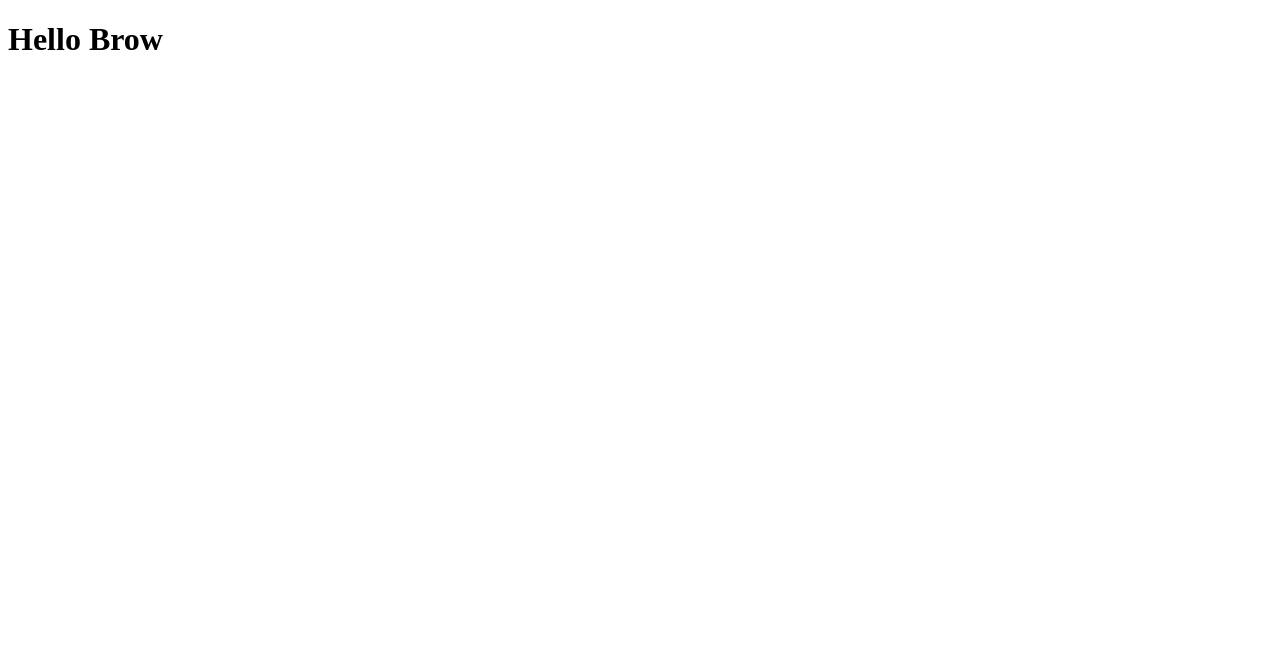
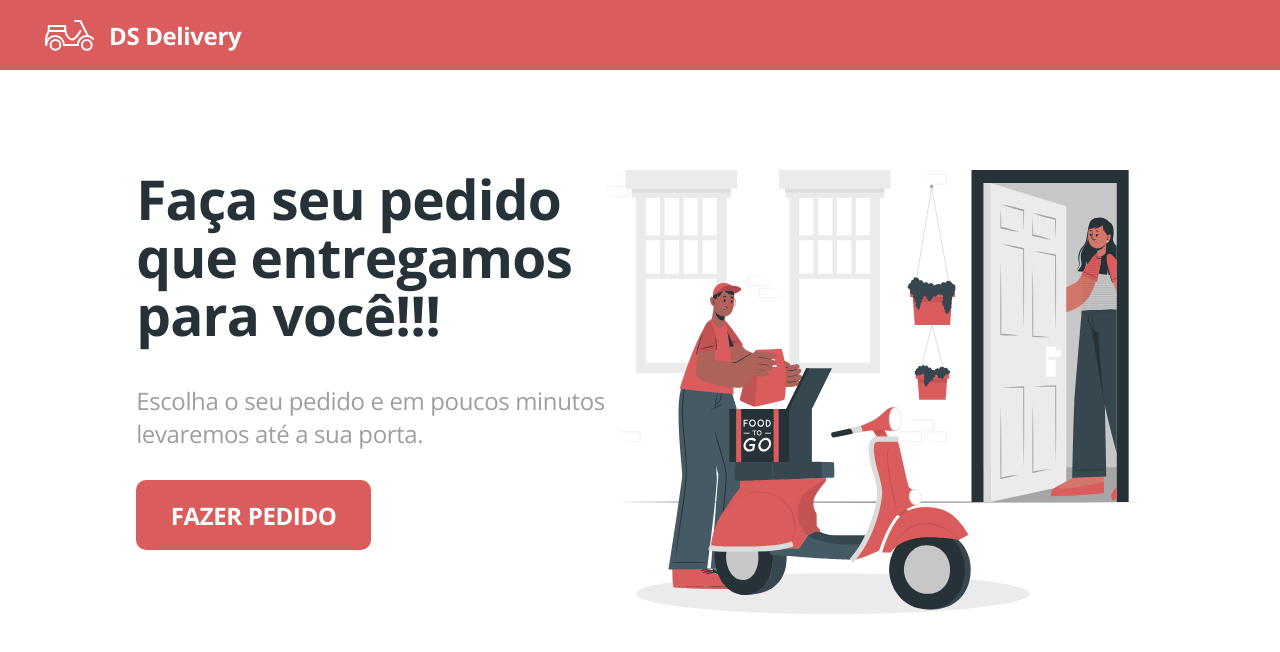
Before and after one commit to JanuarioAznick/devsuperior, a React (Create React App) app in the folder front-web/: page / in a window 1280 px wide. Shown: the top 652 px of the page. Built offline with nearby package versions, Linux system fonts and the light colour scheme.

Commit message:
Add Home Page

```diff
--- a/front-web/src/App.css
+++ b/front-web/src/App.css
@@ -0,0 +1,22 @@
+@import url('https://fonts.googleapis.com/css2?family=Open+Sans:wght@400;700&display=swap');
+
+:root {
+  --primary-color: #da5c5c;
+  --primary-hover-color: #a74b4b;
+  --dark-color: #263238;
+  --secondary-color: #9E9E9E;
+  --light-color: #F5F5F5;
+}
+
+html, body {
+  margin: 0;
+  padding:0;
+}
+
+body {
+  font-family: 'Open Sans', sans-serif;
+}
+
+a {
+  text-decoration: none;
+}
--- a/front-web/src/App.tsx
+++ b/front-web/src/App.tsx
@@ -1,11 +1,14 @@
 import './App.css';
+import Home from './Home';
+import Navbar from './Navbar';
 
 function App() {
 
   return (
-    <div >
-        <h1>Hello Brow</h1>
-    </div>
+    <>
+        <Navbar />
+        <Home />
+    </>
   );
 }
 
--- /dev/null
+++ b/front-web/src/Home/index.tsx
@@ -0,0 +1,28 @@
+import './style.css';
+import { ReactComponent as MainImage } from './main.svg';
+
+function Home () {
+    return (
+        <div className="home-container">
+            <div className="home-content">
+                <div className="home-actions">
+                    <h1 className="home-title">
+                        Faça seu pedido <br /> que entregamos <br /> para você!!!
+                    </h1>
+                    <h3 className="home-subtitle">
+                        Escolha o seu pedido e em poucos minutos <br />
+                        levaremos até a sua porta.
+                    </h3>
+                    <a href="home-link" className="home-btn-order">
+                        FAZER PEDIDO
+                    </a>
+                </div>
+                <div className="home-image">
+                    <MainImage />
+                </div>
+            </div>
+        </div>
+    )
+}
+
+export default Home;
--- /dev/null
+++ b/front-web/src/Home/style.css
@@ -0,0 +1,95 @@
+.home-container {
+    padding-top: 100px;
+    height: calc(100vh - 254px);
+  }
+
+  .home-container h1 {
+    margin: 0;
+  }
+
+  .home-content {
+    display: flex;
+    justify-content: center;
+  }
+
+  .home-title {
+    font-weight: bold;
+    font-size: 55px;
+    line-height: 58px;
+    letter-spacing: -0.015em;
+    color: var(--dark-color);
+    margin-bottom: 40px !important;
+  }
+
+  .home-subtitle {
+    font-weight: normal;
+    font-size: 24px;
+    line-height: 33px;
+    letter-spacing: -0.015em;
+    color: var(--secondary-color);
+    margin-bottom: 30px;
+  }
+
+  .home-btn-order {
+    background-color: var(--primary-color);
+    border-radius: 10px;
+    height: 70px;
+    width: 235px;
+    display: inline-block;
+    display: flex;
+    align-items: center;
+    justify-content: center;
+    font-weight: bold;
+    font-size: 24px;
+    letter-spacing: -0.015em;
+    color: #FFF;
+  }
+
+  .home-btn-order:hover {
+    background-color: var(--primary-hover-color);
+    transform: scale(1.01);
+  }
+
+  .home-image svg {
+    width: 100% !important;
+  }
+
+  @media only screen and (max-width: 768px) {
+    .home-container {
+      height: auto;
+      margin-bottom: 50px;
+    }
+
+    .home-content {
+      flex-direction: column-reverse;
+    }
+
+    .home-title {
+      font-size: 40px;
+    }
+
+    .home-subtitle {
+      text-align: center;
+    }
+
+    .home-actions {
+      display: flex;
+      flex-direction: column;
+      align-items: center;
+    }
+
+    .home-image {
+      text-align: center;
+    }
+
+    .home-image svg {
+      width: 80%;
+    }
+  }
+
+  @media (max-height: 700px) {
+    .home-container {
+      height: auto;
+      margin-bottom: 30px;
+    }
+  }
--- /dev/null
+++ b/front-web/src/Navbar/index.tsx
@@ -0,0 +1,13 @@
+import './style.css';
+import { ReactComponent as Logo } from './logo.svg';
+
+function Navbar () {
+    return (
+        <nav className="main-navbar">
+            <Logo />
+            <a href="home" className="logo-text">DS Delivery</a>
+        </nav>
+    )
+}
+
+export default Navbar;
--- /dev/null
+++ b/front-web/src/Navbar/style.css
@@ -0,0 +1,16 @@
+.main-navbar {
+    height: 70px;
+    background-color: #DA5C5C;
+    padding-left: 45px;
+    display: flex;
+    align-items: center;
+}
+
+.logo-text{
+    color: #fff;
+    font-weight: bold;
+    font-size: 24px;
+    line-height: 33px;
+    letter-spacing: -0.015em;
+    margin-left: 15px;
+}
```
Also changed, not shown: front-web/src/Home/main.svg (added), front-web/src/Navbar/logo.svg (added).
